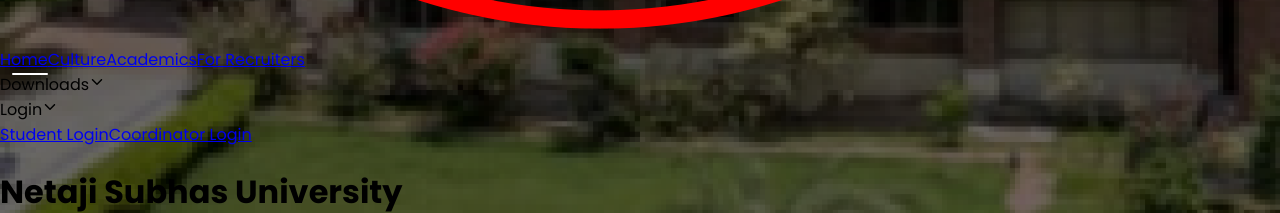
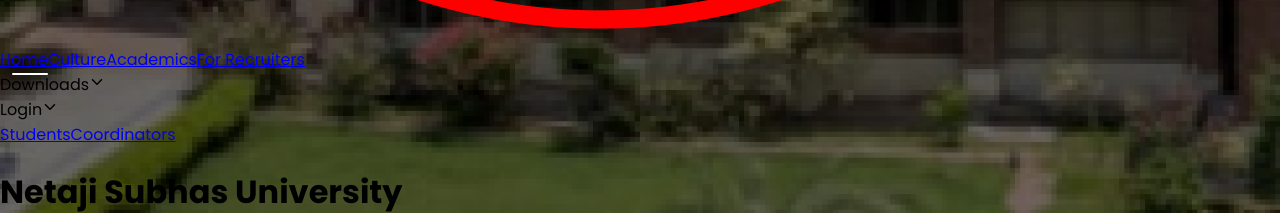
Before and after one commit to tnp-placements/tnp-placements.github.io, a React (Create React App) app: page / in a window 1280 px wide. Shown: the part 1160-1373 px from the top of the page. Built offline with nearby package versions, Linux system fonts and the light colour scheme.

Commit message:
Update Navbar.js

```diff
--- a/src/components/Header/Navbar.js
+++ b/src/components/Header/Navbar.js
@@ -39,10 +39,10 @@
             <IoIosArrowDown className={`${openLink && 'rotate-180'} transition-all duration-150`} />
             {/* <div className={`absolute ${openLink ? 'scale-1' : 'scale-0'} flex flex-col justify-center items-center border border-[#0193DC] top-[120%] right-0 left-0 md:left-[-8%] rounded-md w-full md:min-w-[180px] transition-all duration-200`}>
               <Link to="https://student.tnpnsut.in" className="p-2 duration-300 w-full text-sm lg:text-base transition-all hover:bg-[#0193DC] font-medium lg:font-semibold border-b border-[#0193DC]" >
-                Student Login
+                Students
               </Link>
               <Link to="https://admin.tnpnsut.in" className="p-2 duration-300 w-full text-sm lg:text-base transition-all hover:bg-[#0193DC] font-medium lg:font-semibold whitespace-nowrap" >
-                Coordinator Login
+                Coordinators
               </Link>
             </div> */}
           </div>
@@ -53,10 +53,10 @@
             <IoIosArrowDown className={`${openLogin && 'rotate-180'} transition-all duration-150`} />
             <div className={`absolute ${openLogin ? 'scale-1' : 'scale-0'} flex flex-col justify-center items-center border border-[#0193DC] top-[120%] right-0 left-0 md:left-[-8%] rounded-md w-full md:min-w-[180px] transition-all duration-200`}>
               <Link to="https://student.tnpnsut.in" className="p-2 duration-200 w-full text-sm lg:text-base transition-all hover:bg-[#0193DC] font-medium lg:font-semibold border-b border-[#0193DC]" >
-                Student Login
+                Students
               </Link>
               <Link to="https://admin.tnpnsut.in" className="p-2 duration-200 w-full text-sm lg:text-base transition-all hover:bg-[#0193DC] font-medium lg:font-semibold whitespace-nowrap" >
-                Coordinator Login
+                Coordinators
               </Link>
             </div>
           </div>
```
